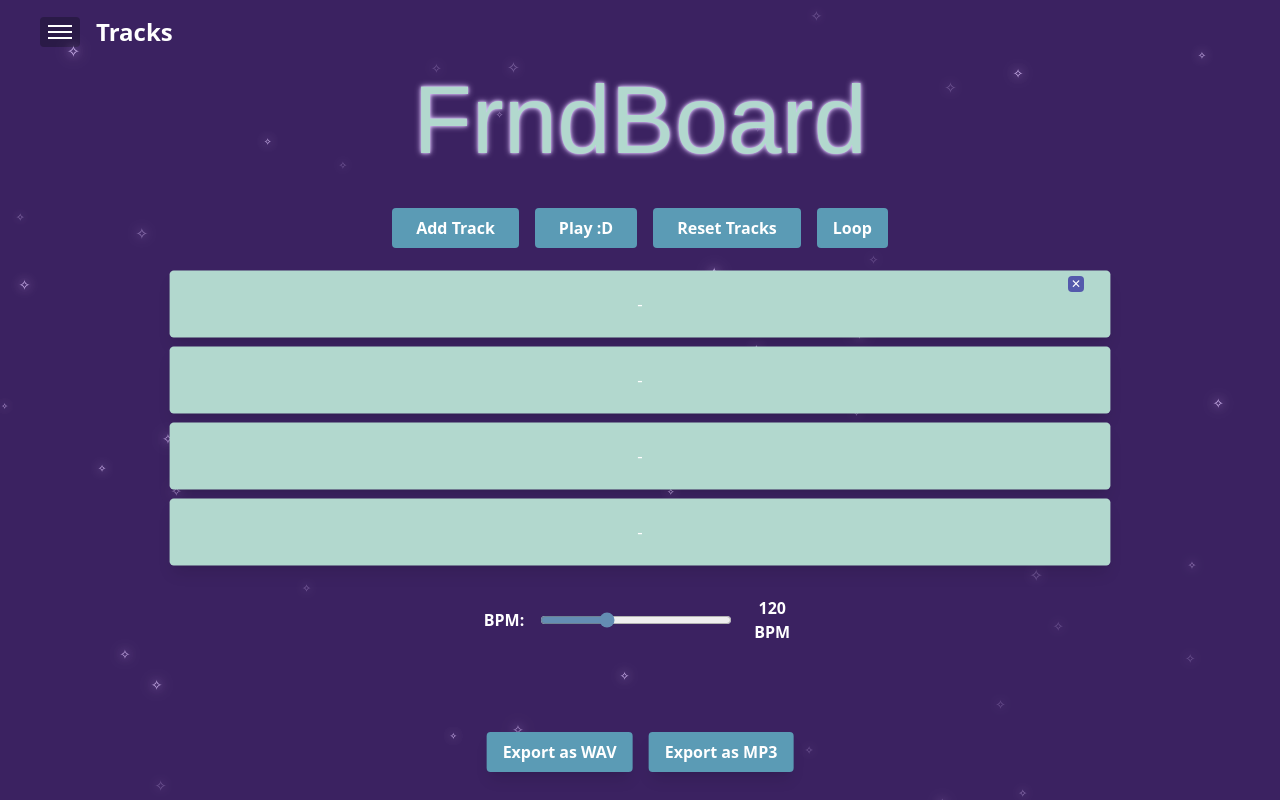
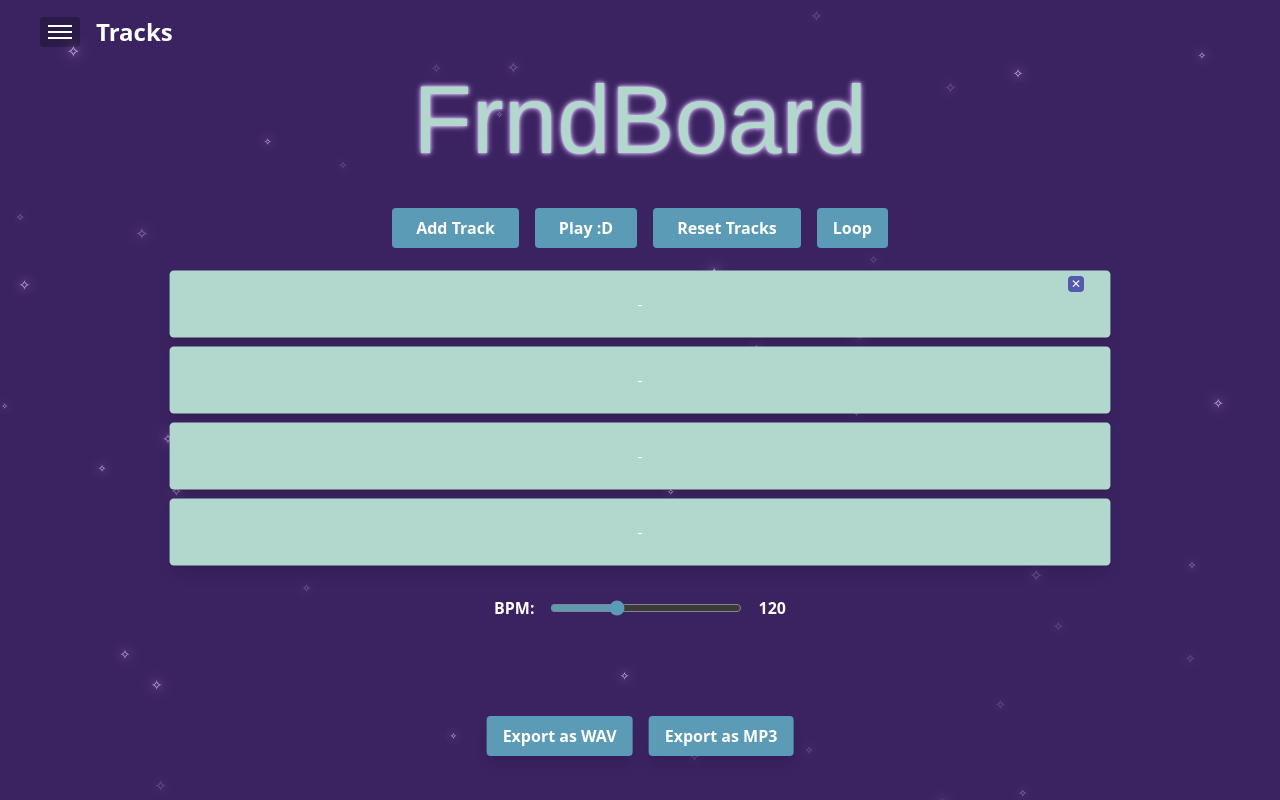
Before and after one commit to ashyune/FrndBoard, a React (Create React App) app: page / in a window 1280 px wide. Built offline with nearby package versions, Linux system fonts and the light colour scheme; no server answers; the HTML template or start-up script is replaced by a standard one.

Commit message:
More design changes

```diff
--- a/src/App.js
+++ b/src/App.js
@@ -374,10 +374,10 @@ function App() {
             {column.map((slot, rowIndex) => (
               <div
                 key={rowIndex}
-                className={`h-16 bg-[#648DB3] rounded hover:bg-[#79b2c7] transition-all flex items-center justify-center
+                className={`h-16 rounded transition-all flex items-center justify-center
                   ${currentStep === colIndex ?
                     "bg-[#B2D8CE] scale-105 shadow-lg" :
-                    "bg-[#648DB3] hover:bg-[#79b2c7]"}
+                    "bg-[#5B9BB5] hover:bg-[#76b8d4]"}
                   `}
 
                 onDragOver={(e) => e.preventDefault()}
@@ -428,13 +428,13 @@ function App() {
             max="300"
             value={bpm}
             onChange={(e) => setBpm(Number(e.target.value))}
-            className="w-48 accent-[#648DB3]"
+            className="w-48 accent-[#5b9bb5]"
           />
-          <span className="w-12 text-center font-bold">{bpm} BPM</span>
+          <span className="font-bold">{bpm}</span>
         </div>
       </div>
 
-      <div className="fixed bottom-4 left-1/2 transform -translate-x-1/2 flex gap-4 font-bold text-white px-6 py-3 ">
+      <div className="fixed bottom-8 left-1/2 transform -translate-x-1/2 flex gap-4 font-bold text-white px-6 py-3 ">
         <button onClick={exportWav} className="bg-[#5B9BB5] rounded shadow-lg z-50 hover:bg-[#76b8d4] px-4 py-2 rounded">
           Export as WAV
         </button>
--- a/src/components/Sidebar.jsx
+++ b/src/components/Sidebar.jsx
@@ -28,7 +28,7 @@ function Sidebar({ sidebarOpen, setSidebarOpen, sounds, handleUpload }) {
           ✕
         </button>
 
-        <h2 className="text-xl font-bold mb-4">Sound Library</h2>
+        <h2 className="text-xl font-bold mb-4">Sound Tracks :&gt;</h2>
 
         {/* File upload */}
         <input
```
